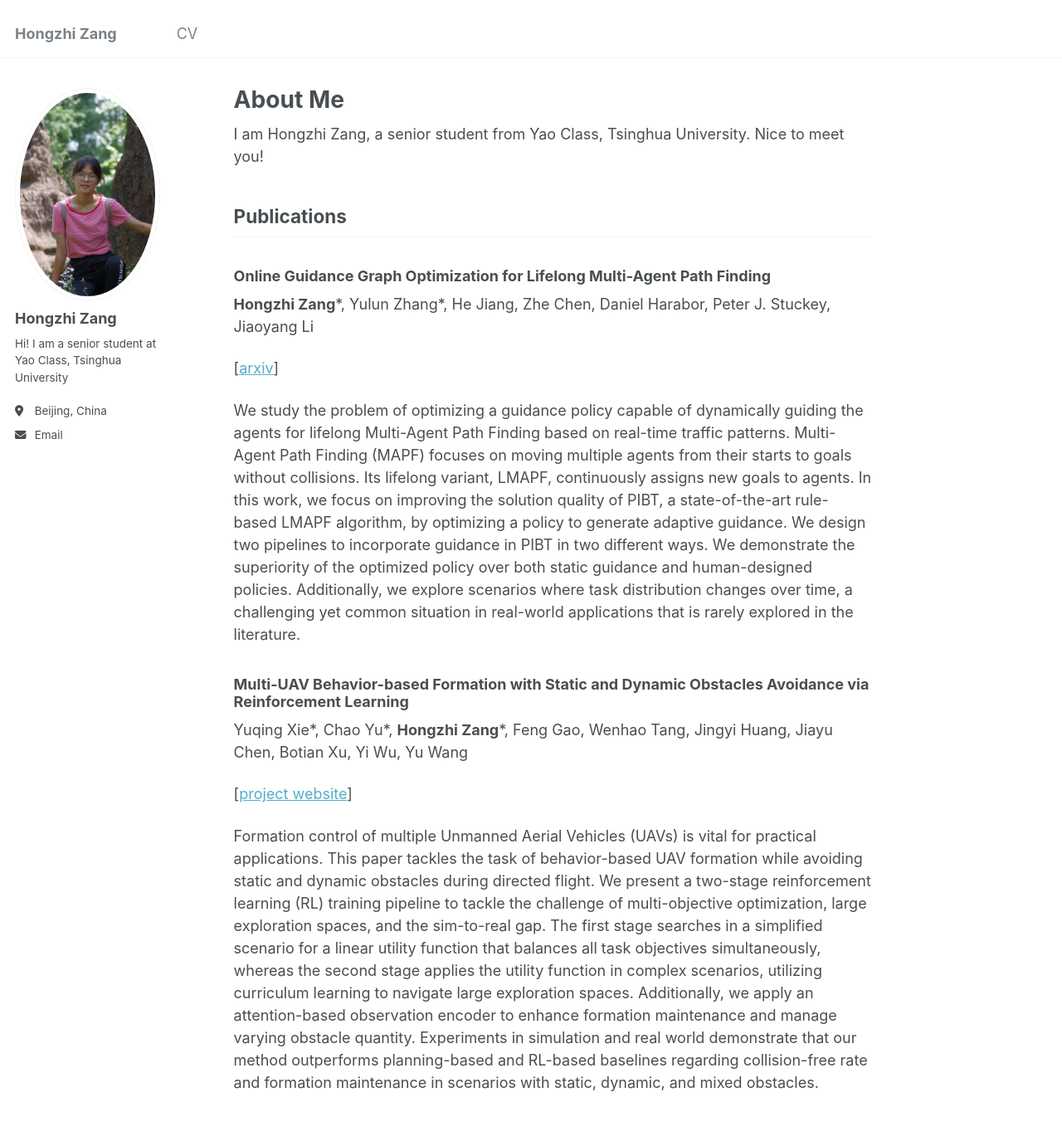
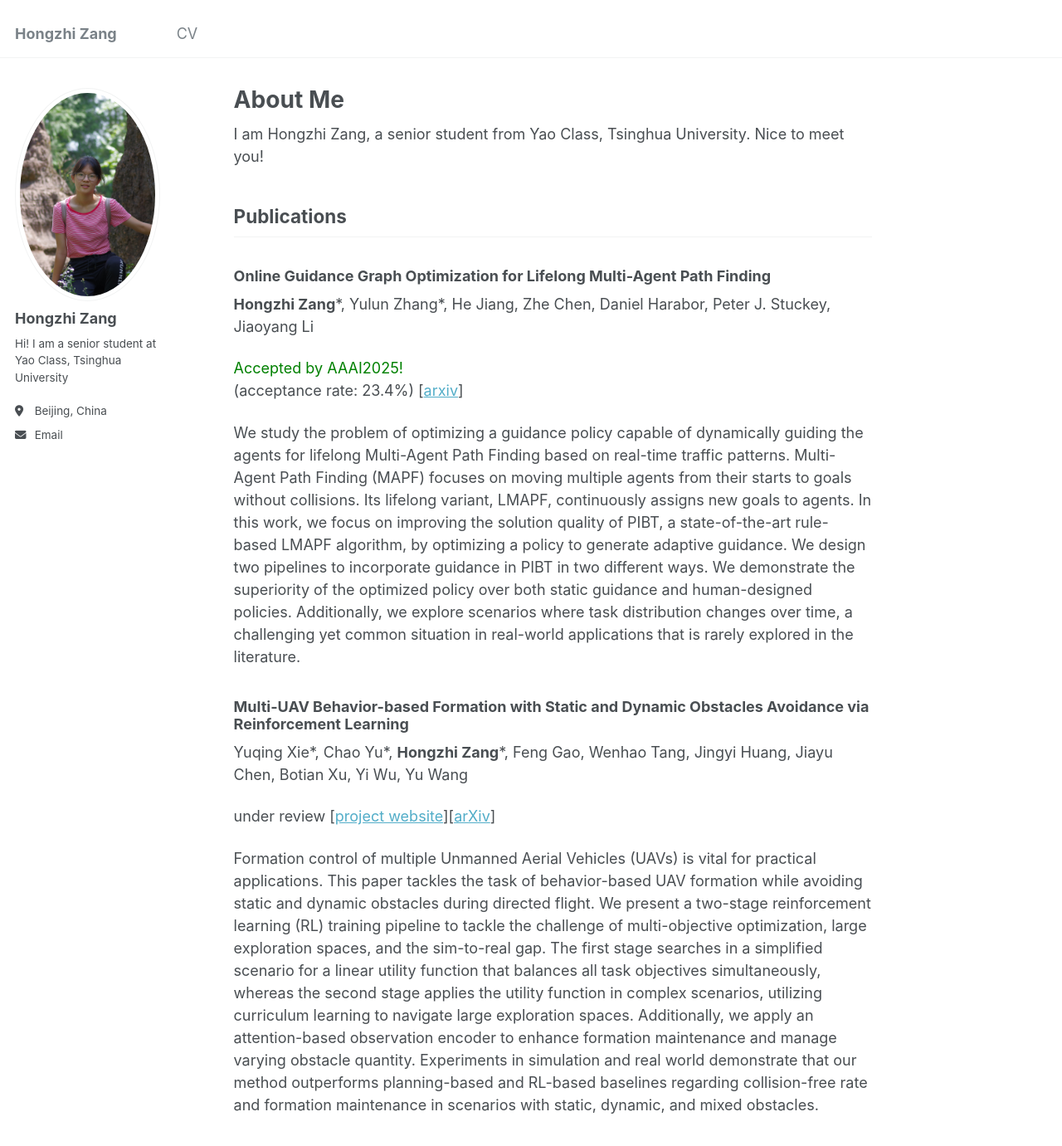
Before and after one commit to zanghz21/zanghz21.github.io, a Jekyll site: the page built from _pages/about.md, in a window 1280 px wide and 1400 px high. Shown: the top 1381 px of the window at 83% size. Built offline with Jekyll 4.4.1, drawn with Linux system fonts in a browser that asks for light colours.

Commit message:
update paper status

```diff
--- a/_data/navigation.yml
+++ b/_data/navigation.yml
@@ -21,7 +21,7 @@ main:
   #   url: /year-archive/
 
   - title: "CV"
-    url: /files/cv-241126.pdf
+    url: /files/cv-241210-link.pdf
 
   # - title: "Guide"
   #   url: /markdown/
--- a/_pages/about.md
+++ b/_pages/about.md
@@ -14,7 +14,7 @@ I am Hongzhi Zang, a senior student from Yao Class, Tsinghua University. Nice to
 
 **Hongzhi Zang**\*, Yulun Zhang\*, He Jiang, Zhe Chen, Daniel Harabor, Peter J. Stuckey, Jiaoyang Li
 
-[[arxiv](https://arxiv.org/abs/2411.16506)]
+<font color="green">Accepted by AAAI2025!</font> (acceptance rate: 23.4%) [[arxiv](https://arxiv.org/abs/2411.16506)]
 
 We study the problem of optimizing a guidance policy capable of dynamically guiding the agents for lifelong Multi-Agent Path Finding based on real-time traffic patterns. Multi-Agent Path Finding (MAPF) focuses on moving multiple agents from their starts to goals without collisions. Its lifelong variant, LMAPF, continuously assigns new goals to agents. In this work, we focus on improving the solution quality of PIBT, a state-of-the-art rule-based LMAPF algorithm, by optimizing a policy to generate adaptive guidance. We design two pipelines to incorporate guidance in PIBT in two different ways. We demonstrate the superiority of the optimized policy over both static guidance and human-designed policies. Additionally, we explore scenarios where task distribution changes over time, a challenging yet common situation in real-world applications that is rarely explored in the literature.
 
@@ -22,6 +22,6 @@ We study the problem of optimizing a guidance policy capable of dynamically guid
 
 Yuqing Xie\*, Chao Yu\*, **Hongzhi Zang**\*, Feng Gao, Wenhao Tang, Jingyi Huang, Jiayu Chen, Botian Xu, Yi Wu, Yu Wang
 
-[[project website](https://sites.google.com/view/uav-formation-with-avoidance)]
+under review [[project website](https://sites.google.com/view/uav-formation-with-avoidance)][[arXiv](https://arxiv.org/abs/2410.18495)]
 
 Formation control of multiple Unmanned Aerial Vehicles (UAVs) is vital for practical applications.  This paper tackles the task of behavior-based UAV formation while avoiding static and dynamic obstacles during directed flight. We present a two-stage reinforcement learning (RL) training pipeline to tackle the challenge of multi-objective optimization, large exploration spaces, and the sim-to-real gap. The first stage searches in a simplified scenario for a linear utility function that balances all task objectives simultaneously, whereas the second stage applies the utility function in complex scenarios, utilizing curriculum learning to navigate large exploration spaces. Additionally, we apply an attention-based observation encoder to enhance formation maintenance and manage varying obstacle quantity. Experiments in simulation and real world demonstrate that our method outperforms planning-based and RL-based baselines regarding collision-free rate and formation maintenance in scenarios with static, dynamic, and mixed obstacles.
```
Also changed, not shown: 1 other file.
